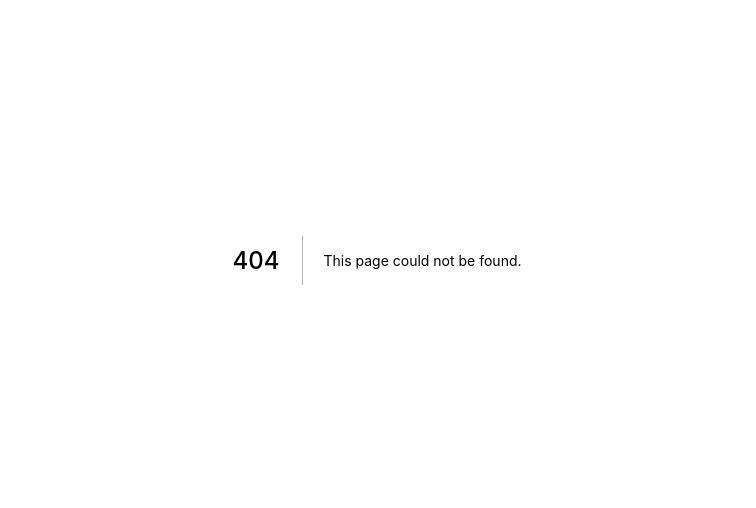
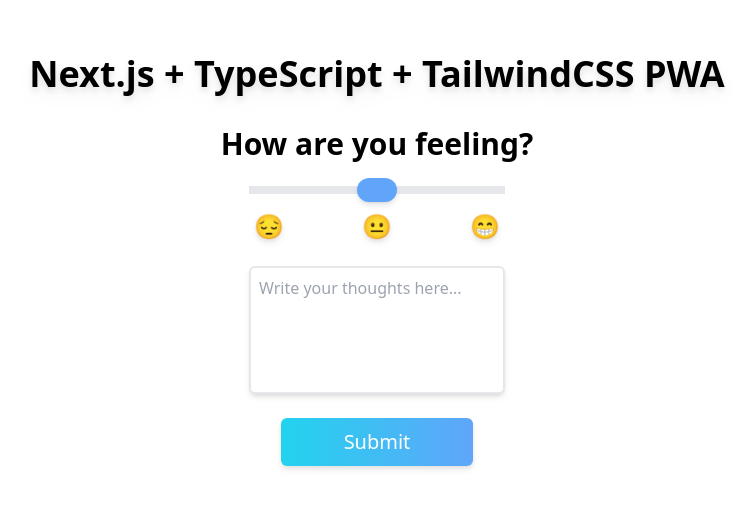
Before and after one commit to kphan32/vibes, a Next.js app: page /daily in a window 1280 px wide. Before the commit this address had no page. Shown: the part 140-648 px from the top of the page, without its empty margins (263-1019 px from the left). Built offline with nearby package versions, Linux system fonts and the light colour scheme.

Commit message:
Move form and refactor to Daily Form Page

```diff
--- a/src/components/EntryForm.tsx
+++ b/src/components/DailyForm.tsx
@@ -55,7 +55,7 @@
   );
 };
 
-const EntryForm = () => {
+const DailyForm = () => {
   return (
     <div className="flex justify-center w-full">
       <Formik
@@ -79,4 +79,4 @@
   );
 };
 
-export default EntryForm;
+export default DailyForm;
--- /dev/null
+++ b/src/pages/daily.tsx
@@ -0,0 +1,3 @@
+import DailyFormPage from "../screens/DailyFormPage";
+
+export default DailyFormPage;
--- /dev/null
+++ b/src/screens/DailyFormPage/index.tsx
@@ -0,0 +1,15 @@
+import type { NextPage } from "next";
+import DailyForm from "../../components/DailyForm";
+
+const DailyFormPage: NextPage = () => {
+  return (
+    <div className="w-screen h-screen flex flex-col justify-center items-center space-y-8 px-4 text-center">
+      <p className="text-4xl font-bold drop-shadow-lg">
+        Next.js + TypeScript + TailwindCSS PWA
+      </p>
+      <DailyForm />
+    </div>
+  );
+};
+
+export default DailyFormPage;
--- a/src/screens/Home/index.tsx
+++ b/src/screens/Home/index.tsx
@@ -1,6 +1,6 @@
 import type { NextPage } from "next";
 import { useEffect } from "react";
-import EntryForm from "../../components/EntryForm";
+import DailyForm from "../../components/DailyForm";
 
 const Home: NextPage = () => {
   const sendNotification = () => {
@@ -27,7 +27,6 @@
       >
         Click Me!
       </button>
-      <EntryForm />
     </div>
   );
 };
```
